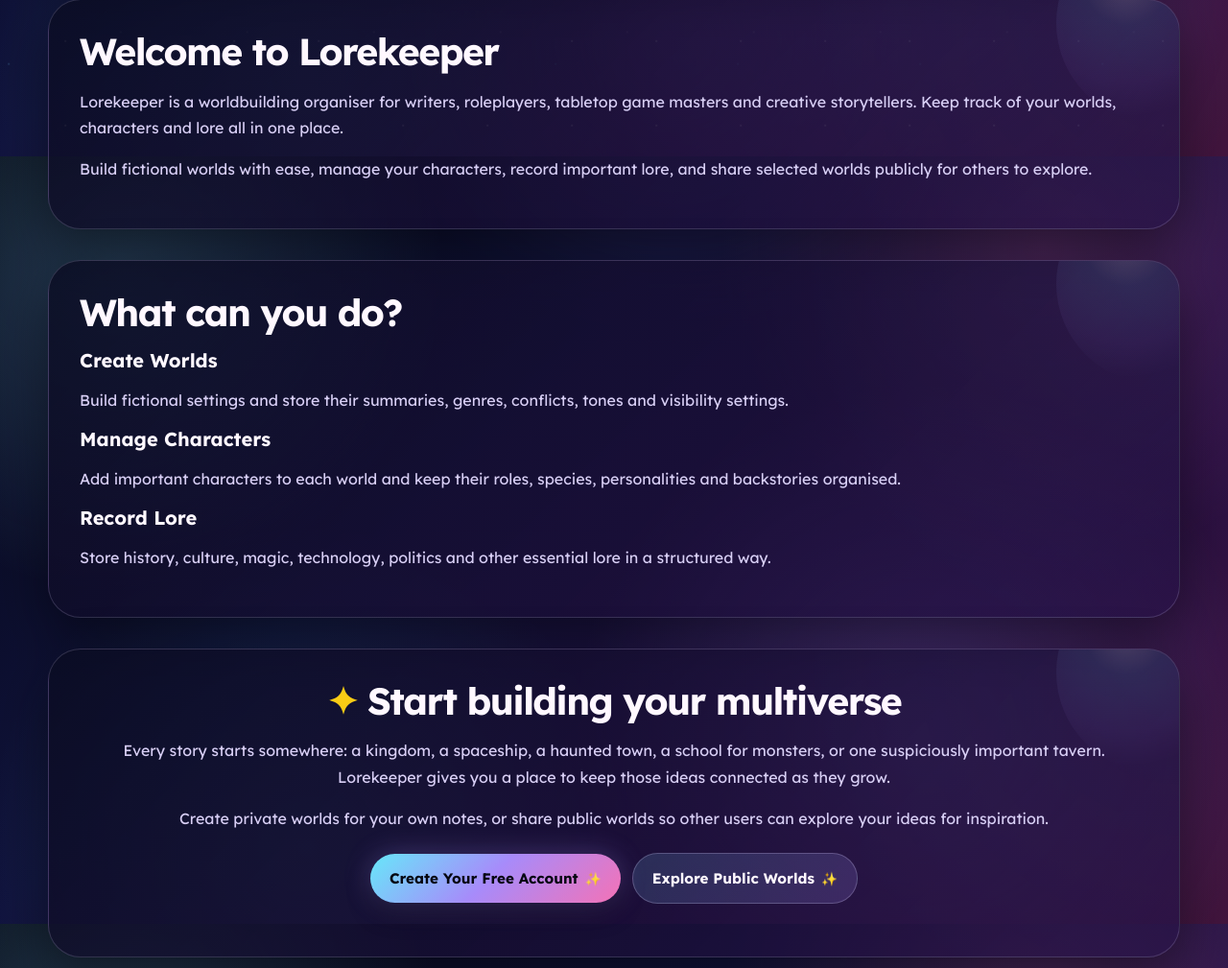
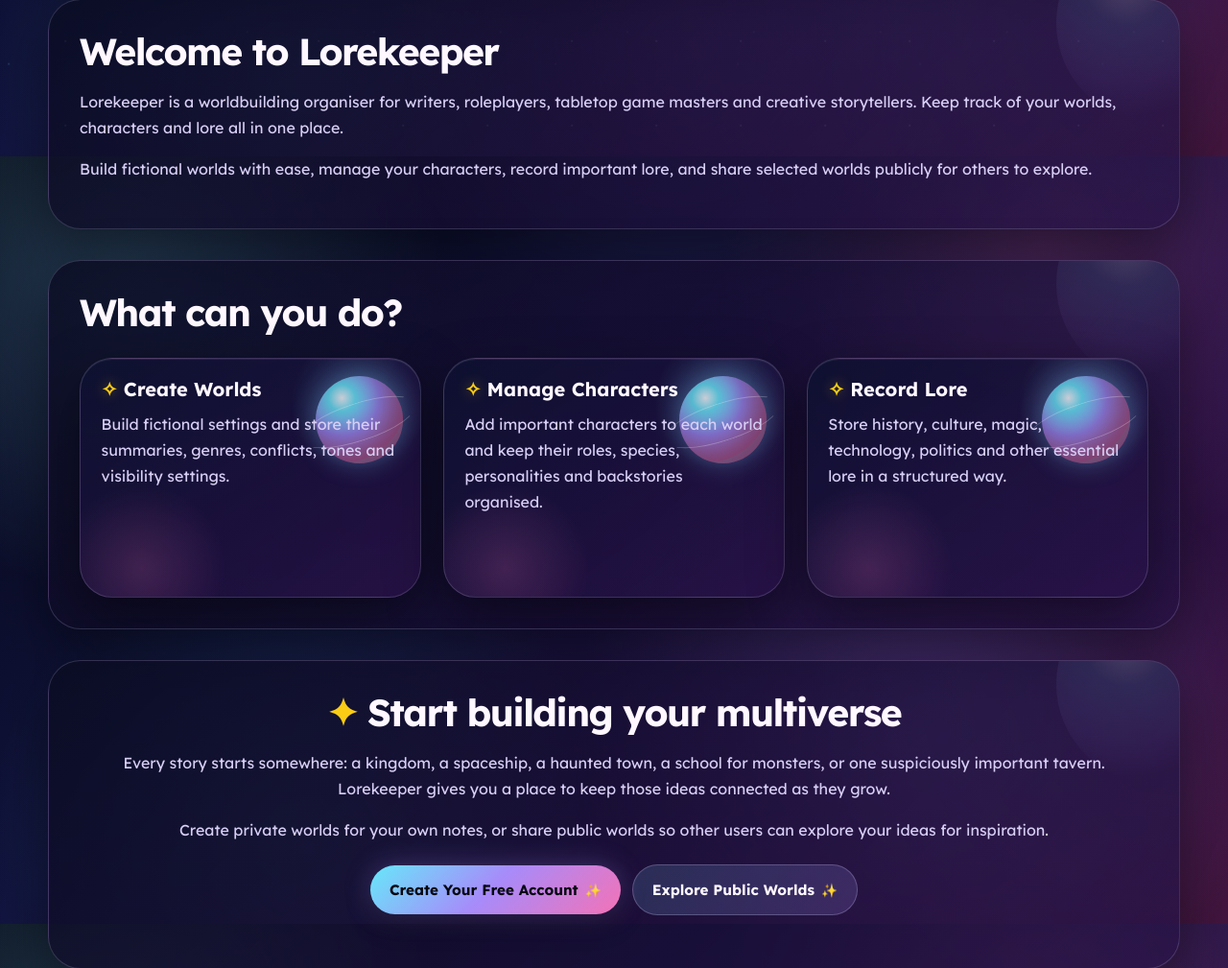
Before and after one commit to CtrlAltKismet/lorekeeper, a Django app: page / in a window 1280 px wide. Shown: the part 637-1646 px from the top of the page at 96% size. Run offline with Django 5.2, Linux system fonts and the light colour scheme.

Commit message:
Styled world cards with hover and glow

```diff
--- a/worlds/static/worlds/css/style.css
+++ b/worlds/static/worlds/css/style.css
@@ -126,7 +126,7 @@ a {
         color 0.2s ease,
         background 0.2s ease,
         box-shadow 0.2s ease,
-        transform 0.2s ease,
+        transform 0.2s ease;
 }
 
 a:hover {
@@ -759,3 +759,117 @@ p > a:hover {
 }
 
 /* World/Card Grids */
+
+.card-grid,
+.world-grid,
+.dashboard-grid {
+    display: grid;
+    grid-template-columns: repeat(auto-fit, minmax(min(270px, 100%), 1fr));
+    gap: 1.4rem;
+    margin-top: 1.5rem;
+}
+
+.world-card,
+.card {
+    position: relative;
+    isolation: isolate;
+    overflow: hidden;
+    min-height: 250px;
+    background:
+        radial-gradient(circle at 82% 18%, rgba(125, 211, 252, 0.26), transparent 20%),
+        radial-gradient(circle at 18% 88%, rgba(244, 114, 182, 0.18), transparent 24%),
+        linear-gradient(145deg, rgba(14, 17, 49, 0.9), rgba(42, 18, 73, 0.78));
+    border: 1px solid rgba(216, 207, 245, 0.18);
+    border-radius: var(--radius-xl);
+    padding: 1.35rem;
+    box-shadow:
+        var(--shadow-deep),
+        inset 0 1px 0 rgba(255, 255, 255, 0.08);
+    transition:
+        transform 0.25s ease,
+        box-shadow 0.25s ease,
+        border-color 0.25s ease;
+}
+
+.world-card::before,
+.card::before {
+    content: "";
+    position: absolute;
+    top: 1.15rem;
+    right: 1.15rem;
+    z-index: -1;
+    width: 5.7rem;
+    height: 5.7rem;
+    border-radius: 50%;
+    background:
+        radial-gradient(circle at 30% 25%, #fff, var(--cyan) 15%, var(--purple) 42%, rgba(244, 114, 182, 0.88) 72%, rgba(244, 114, 182, 0.1) 73%),
+        linear-gradient(135deg, var(--cyan), var(--pink));
+    box-shadow:
+        inset -16px -18px 24px rgba(5, 7, 18, 0.35),
+        0 0 28px rgba(125, 211, 252, 0.44);
+    opacity: 0.75;
+}
+
+.world-card::after,
+.card::after {
+    content: "";
+    position: absolute;
+    top: 2.9rem;
+    right: 0.15rem;
+    z-index: -1;
+    width: 7.7rem;
+    height: 2.35rem;
+    border: 1px solid rgba(255, 248, 255, 0.45);
+    border-left-color: transparent;
+    border-right-color: transparent;
+    border-radius: 50%;
+    transform: rotate(-18deg);
+    opacity: 0.55;
+}
+
+.world-card h2::before,
+.world-card h3::before,
+.card h2::before,
+.card h3::before {
+    content: "✧";
+    display: inline-block;
+    margin-right: 0.4rem;
+    color: var(--gold);
+    text-shadow: 0 0 14px rgba(250, 204, 21, 0.45);
+}
+
+.world-card h2,
+.world-card h3,
+.card h2,
+.card h3 {
+    position: relative;
+    max-width: calc(100% - 5rem);
+    margin-bottom: 0.65rem;
+}
+
+.world-card p,
+.card p {
+    position: relative;
+    z-index: 1;
+}
+
+.world-card:hover,
+.card:hover {
+    transform: translateY(-8px) rotate(-0.45deg);
+    border-color: rgba(244, 114, 182, 0.55);
+    box-shadow:
+        0 28px 70px rgba(0, 0, 0, 0.52),
+        0 0 42px rgba(167, 139, 250, 0.32),
+        0 0 24px rgba(125, 211, 252, 0.18);
+}
+
+.world-card .card-glow,
+.card .card-glow {
+    height: 0.25rem;
+    width: 100%;
+    margin-top: 1rem;
+    border-radius: 999px;
+    background: linear-gradient(90deg, var(--cyan), var(--purple), var(--pink));
+}
+
+/* Badges / Status Pills */
```
